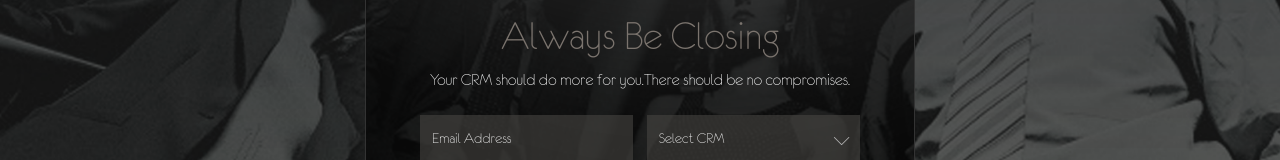
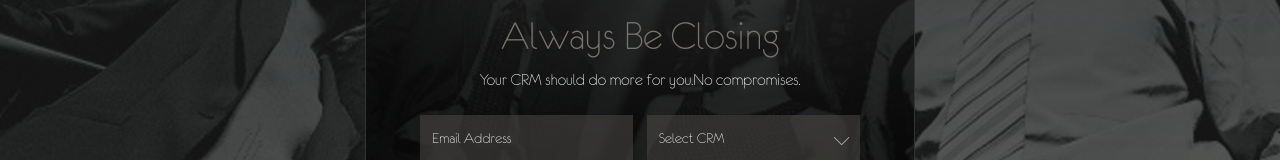
Before and after one commit to TeamVoxa/launch.voxa.com, a plain HTML site: page index.html in a window 1280 px wide. Shown: the part 321-481 px from the top of the page. Drawn offline with Linux system fonts and the light colour scheme.

Commit message:
Updated headline text

```diff
--- a/css/site-responsive.css
+++ b/css/site-responsive.css
@@ -77,6 +77,7 @@
 
   .splash-wrap{
     position: static !important;
+    /*left: 0px !important;*/
   }
 
   .logo{
--- a/css/site.css
+++ b/css/site.css
@@ -34,7 +34,24 @@ html, body {
   background-size: cover;
   background-repeat: no-repeat;
   background-image: url(../img/background.png);
+
 }
+
+
+/*
+.background{
+  position: fixed;
+  top: 0;
+  left: 0;
+  width: 100%;
+  height: 100%;
+  background-attachment: fixed;
+  background-position: 50% 0px;
+  background-size: cover;
+  background-repeat: no-repeat;
+  background-image: url(../img/background.png);
+}
+*/
 
 .center{
   text-align: center;
@@ -48,6 +65,7 @@ html, body {
 
 
 .splash-wrap{
+  z-index: 15;
   width: 550px;
   overflow: visible;
   visibility: hidden;
--- a/index.html
+++ b/index.html
@@ -19,7 +19,7 @@
   <meta property="og:title" content="VOXA" />
   <meta property="og:type" content="website" />
   <meta property="og:url" content="http://voxa.com/">
-  <meta property="og:description" content="Your CRM should do more for you. There are no compromises."/>
+  <meta property="og:description" content="Your CRM should do more for you. No compromises."/>
   <meta property="og:image" content="http://chrishalaschek.com/img/aus.png"/>
 
   <meta name="twitter:card" content="summary">
@@ -27,7 +27,7 @@
   <meta name="twitter:creator" content="@chalaschek">
   <meta name="twitter:url" content="http://voxa.com/">
   <meta name="twitter:title" content="Always Be Closing">
-  <meta name="twitter:description" content="Your CRM should do more for you. There are no compromises.">
+  <meta name="twitter:description" content="Your CRM should do more for you. No compromises.">
   <meta name="twitter:image" content="http://chrishalaschek.com/img/aus.png">
   <meta name="twitter:image:width" content="274">
   <meta name="twitter:image:height" content="184">
@@ -43,6 +43,8 @@
 
 <body>
 
+  <!--<div class="background"></div>-->
+
   <div class="splash-wrap">
     <div class="content">
       <div class="center">
@@ -51,7 +53,7 @@
 
       <div class="headline center">
         <h3>Always Be Closing</h3>
-        <h5><span>Your CRM should do more for you.</span><span>There should be no compromises.</span></h5>
+        <h5><span>Your CRM should do more for you.</span><span>No compromises.</span></h5>
       </div>
 
       <div class="beta">
```
